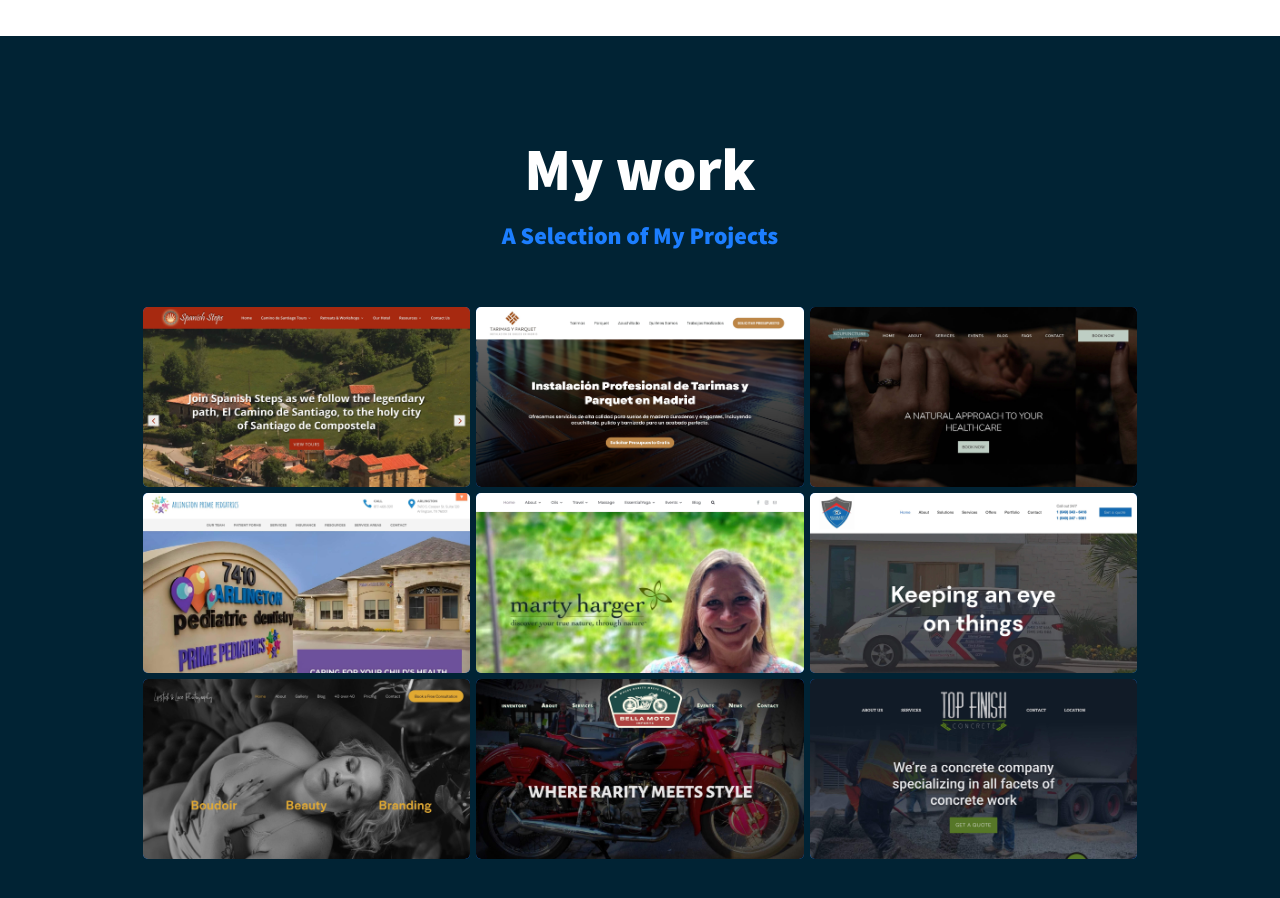
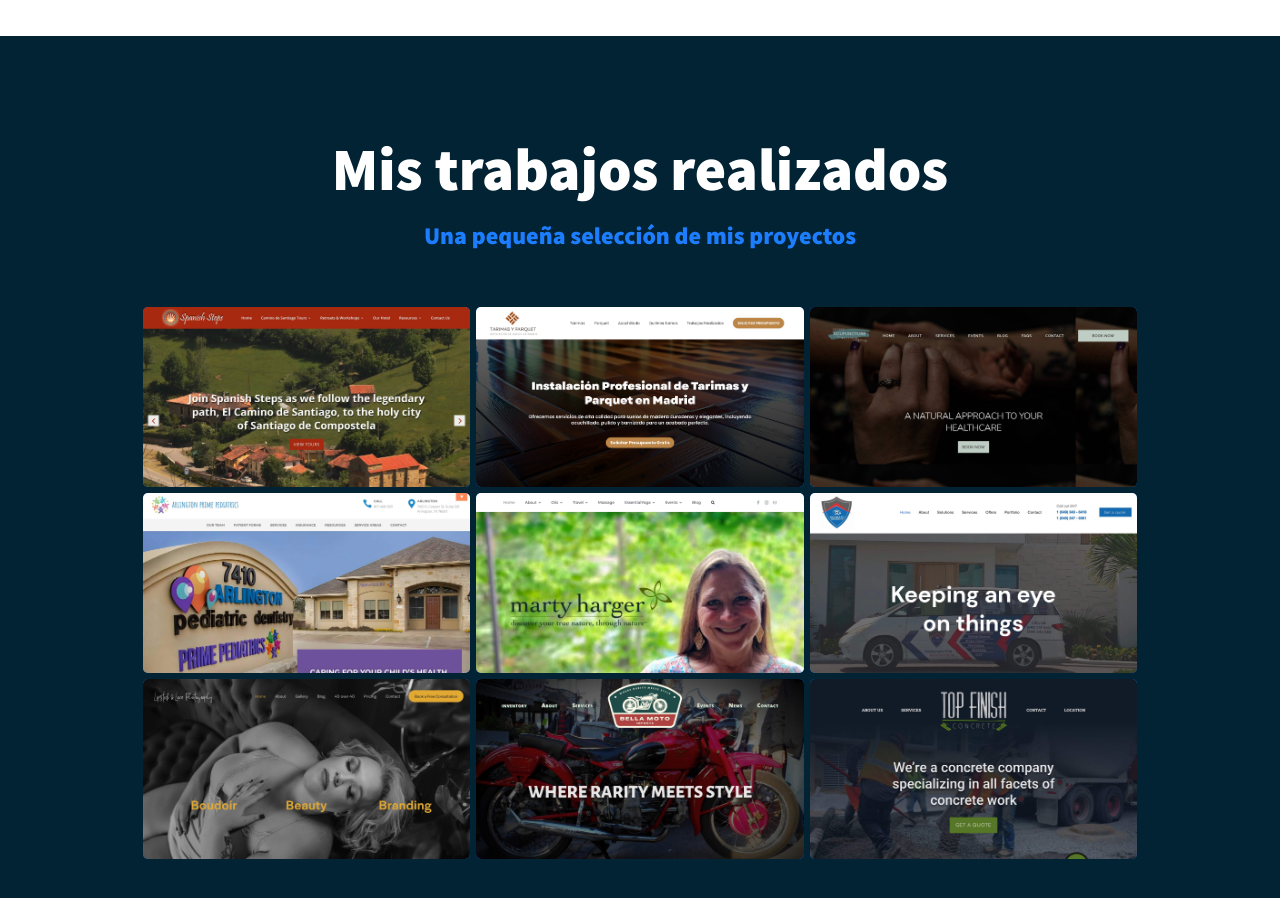
Before and after one commit to Alffonti/portafolio, a plain HTML site: page index.html in a window 1280 px wide. Shown: the part 1760-2658 px from the top of the page. Drawn offline with nearby package versions, Linux system fonts and the light colour scheme.

Commit message:
modificar texto

```diff
--- a/index.html
+++ b/index.html
@@ -133,8 +133,8 @@
 
     <!-- My work -->
     <section class="my-work" id="work">
-      <h2 class="section__title section__title--work">My work</h2>
-      <p class="section__subtitle section__subtitle--work">A Selection of My Projects</p>
+      <h2 class="section__title section__title--work">Mis trabajos realizados</h2>
+      <p class="section__subtitle section__subtitle--work">Una pequeña selección de mis proyectos</p>
       <div class="portfolio">
 
         <!-- Portfolio item 01 -->
```
